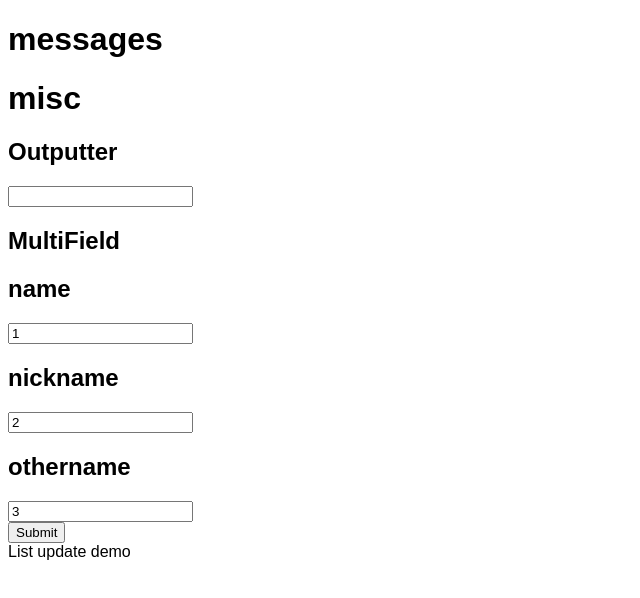
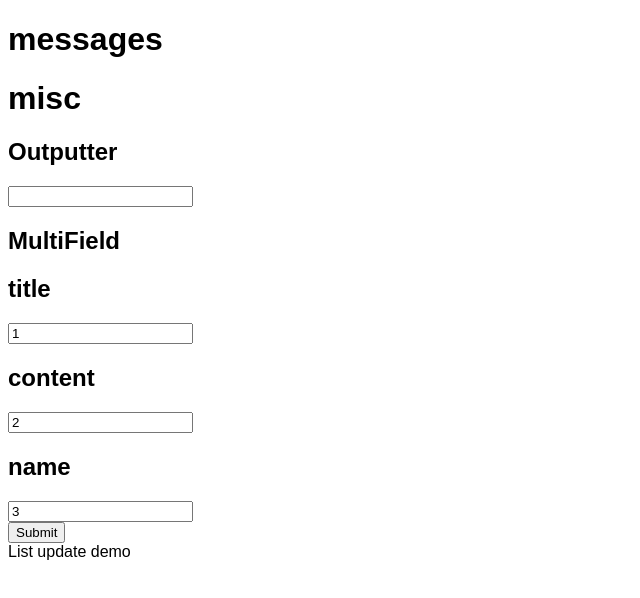
Before and after one commit to stai1/messages, an Angular app: page /misc in a window 1280 px wide. Shown: the top 598 px of the page, without its empty margins (0-640 px from the left). Built offline with nearby package versions, Linux system fonts and the light colour scheme; what angular-in-memory-web-api would draw is missing.

Commit message:
Dynamic forms create posts

```diff
--- a/src/app/multi-field/multi-field.component.ts
+++ b/src/app/multi-field/multi-field.component.ts
@@ -2,6 +2,7 @@ import { Component, OnInit, Input } from '@angular/core';
 import { PropertyField } from '../property-field'
 import { PropertyFieldControlService } from '../property-field-control.service';
 import { FormGroup } from '@angular/forms';
+import { PostService } from '../post.service';
 
 @Component({
   selector: 'app-multi-field',
@@ -12,7 +13,7 @@ import { FormGroup } from '@angular/forms';
 export class MultiFieldComponent implements OnInit {
   @Input() propertyFields: PropertyField[] = [];
   form: FormGroup;
-  constructor(private pfcs: PropertyFieldControlService) { }
+  constructor(private pfcs: PropertyFieldControlService, private ps: PostService) { }
 
   ngOnInit() {
     this.form = this.pfcs.toFormGroup(this.propertyFields);
@@ -22,6 +23,8 @@ export class MultiFieldComponent implements OnInit {
     return this.propertyFields;
   }
   onSubmit() {
+    this.ps.addPost(this.form.value.title, this.form.value.content, this.form.value.name).subscribe();
+    this.form.reset();
 
   }
 
--- a/src/app/property-field-control.service.ts
+++ b/src/app/property-field-control.service.ts
@@ -12,7 +12,7 @@ export class PropertyFieldControlService {
   toFormGroup(propertyFields: PropertyField[]) {
     let group: any = {};
     for(let propertyField of propertyFields) {
-      group[propertyField.key] = new FormControl(propertyField.value)
+      group[propertyField.key] = new FormControl(propertyField.value, propertyField.validators);
     }
     return new FormGroup(group);
   }
--- a/src/app/property-field.service.ts
+++ b/src/app/property-field.service.ts
@@ -1,14 +1,15 @@
 import { Injectable } from '@angular/core';
 import { PropertyField } from './property-field';
+import { Validators } from '@angular/forms';
 
 @Injectable({
   providedIn: 'root'
 })
 export class PropertyFieldService {
   private propertyFields = [
-    new PropertyField({value:"1", key: "name"}),
-    new PropertyField({value:"2", key: "nickname"}),
-    new PropertyField({value:"3", key: "othername"})
+    { value: "1", key: "title", validators: [Validators.required, Validators.pattern('.*[^\\s]+.*')]},
+    new PropertyField({ value: "2", key: "content", validators: [Validators.required, Validators.pattern('.*[^\\s]+.*')] }),
+    new PropertyField({ value: "3", key: "name", validators: [Validators.required, Validators.pattern('.*[^\\s]+.*')] })
   ];
   constructor() { }
 
--- a/src/app/property-field.ts
+++ b/src/app/property-field.ts
@@ -1,11 +1,16 @@
+import { ValidatorFn } from '@angular/forms';
+
 export class PropertyField {
   value: string;
   key: string;
+  validators: ValidatorFn[];
   constructor(options: {
     value: string,
     key: string
+    validators: ValidatorFn[];
   }) {
     this.value = options.value;
     this.key = options.key;
+    this.validators = options.validators;
   }
 }
```
